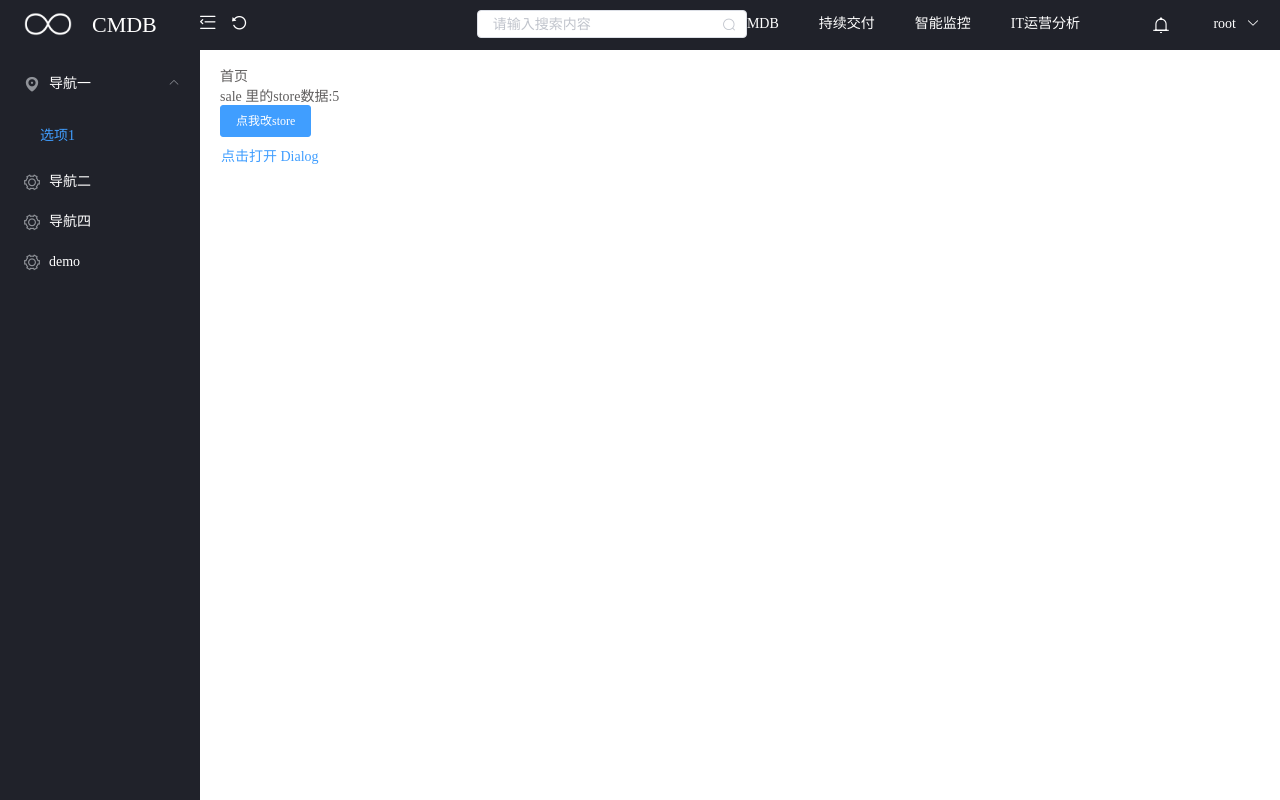
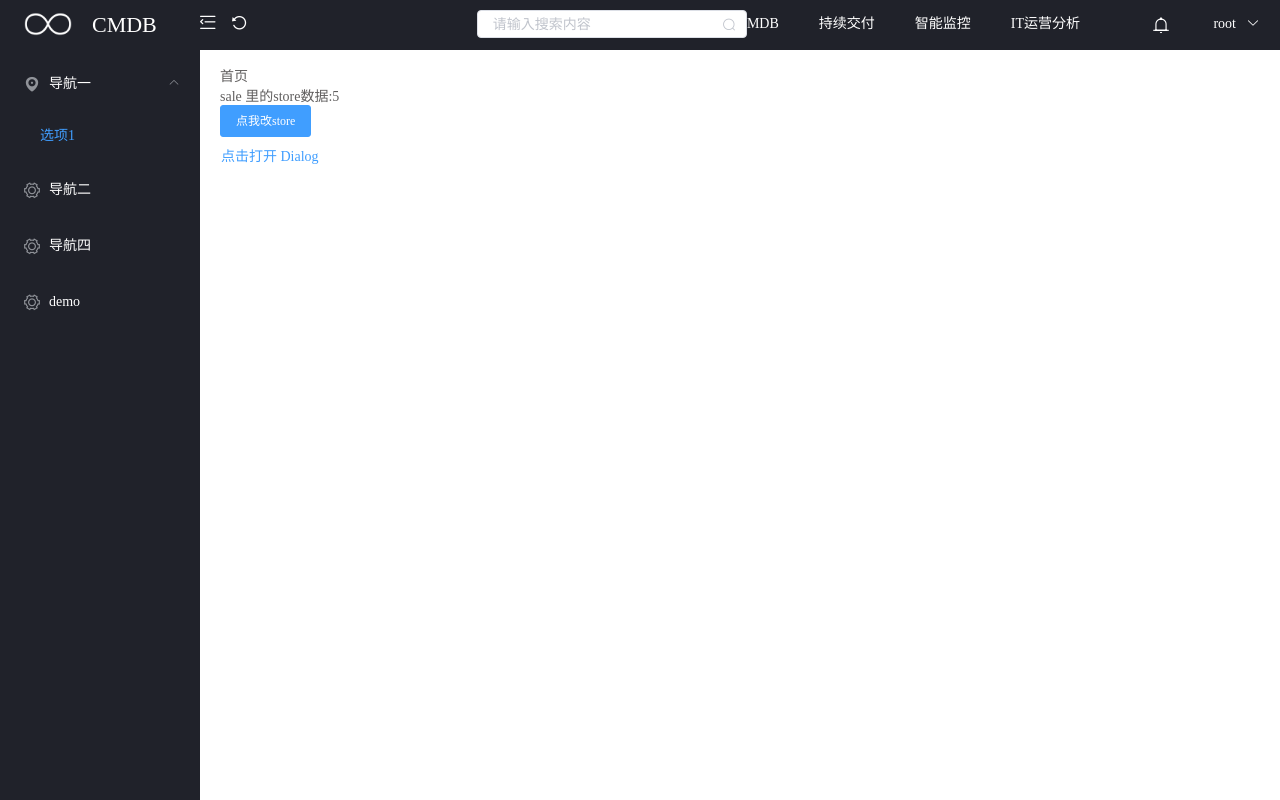
Before and after one commit to zhaoqingling/vue-element, a Vue app: page / in a window 1280 px wide. Built offline with nearby package versions, Linux system fonts and the light colour scheme.

Commit message:
主题定制 功能

```diff
--- a/src/page/demo/demo.vue
+++ b/src/page/demo/demo.vue
@@ -30,6 +30,9 @@
       <p>{{text}}</p>
     </div>
     <modal @has-close="close" ref="modal"></modal>
+    <div>
+      <p>list的长度{{lengths}}</p>
+    </div>
   </div>
 </template>
 <script>
@@ -50,6 +53,10 @@
           {
             name: '234',
             id: '2'
+          },
+          {
+            name: '345',
+            id: '3'
           },
           {
             name: '345',
@@ -76,10 +83,26 @@
         // this.shows = false;
         this.text = num;
         console.log('hh',num)
+      },
+      length() {
+        return this.list.length
       }
     },
     components: {
       modal
+    },
+    created() {
+
+    },
+    computed: {
+      lengths(){
+        return this.list.length
+      }
+    },
+    watch: {
+      $route(to){
+        alert('你怎么走了。。')
+      }
     }
   }
 </script>
--- a/src/style/base.scss
+++ b/src/style/base.scss
@@ -1,4 +1,14 @@
 /*公共基础样式*/
+
+/* 改变主题色变量 #009688*/
+/*$--color-primary: pink;*/
+
+/* 改变 icon 字体路径变量，必需 */
+/*$--font-path: '../../node_modules/element-ui/lib/theme-chalk/fonts';*/
+
+/*@import "../../node_modules/element-ui/packages/theme-chalk/src/index";*/
+
+
 html{
    font-family: 'Microsoft YaHei'!important;
 }
@@ -33,7 +43,7 @@ button {
   padding:0;
 }
 
-.el-menu-item {
+.el-menu--vertical .el-menu--popup-right-start .el-menu-item {
   height: 40px;
   line-height: 40px;
 }
```
